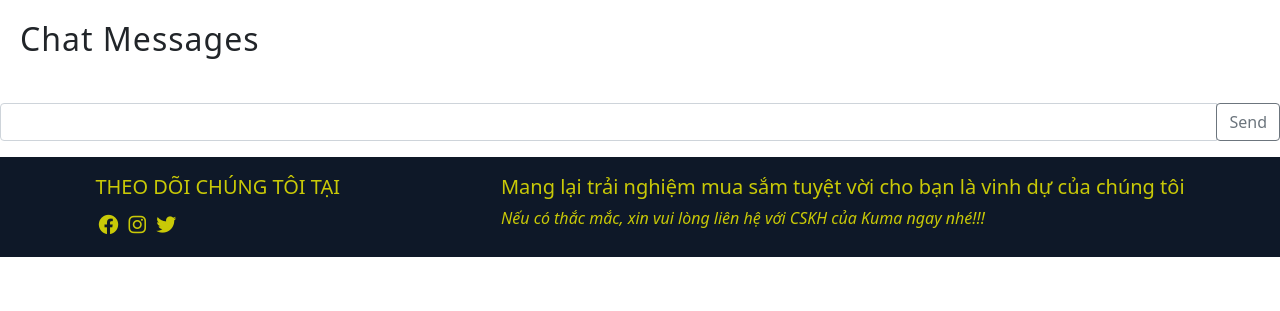
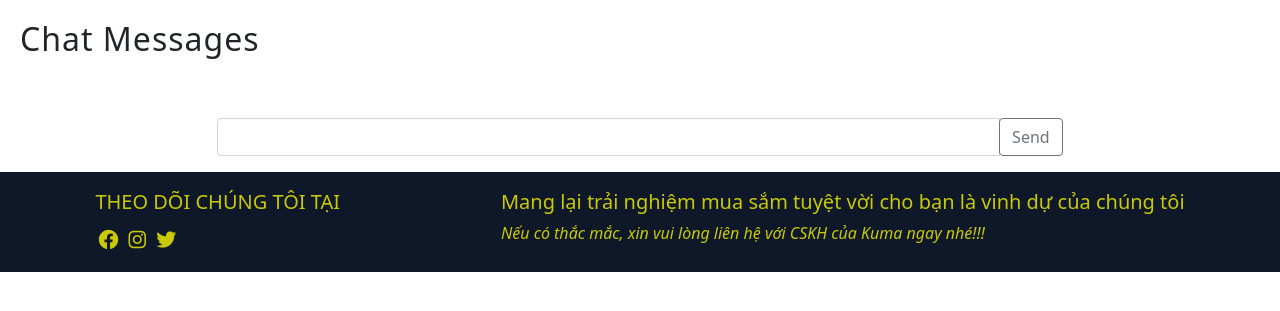
Before and after one commit to VoThiAnhThu/ct258-tmdt, a PHP site: page /chatbot.php in a window 1280 px wide. Shown: the part 75-386 px from the top of the page. Run offline with PHP 8.4, Linux system fonts and the light colour scheme; data that the repository does not hold is empty; some libraries are stand-ins or nearby versions.

Commit message:
Update chatbot.php 11/10

```diff
--- a/chatbot.php
+++ b/chatbot.php
@@ -58,7 +58,8 @@
             <?php } ?>
             <div class="sticky">
                 <div class="row">
-                    <div class="col-md-12">
+                    <div class="col-md-2"></div>
+                    <div style="margin-top:15px" class="col-md-8">
                         <div class="input-group mb-3">
                             <input type="text" class="form-control" id="msg"/>
                             <div class="input-group-append">
```
